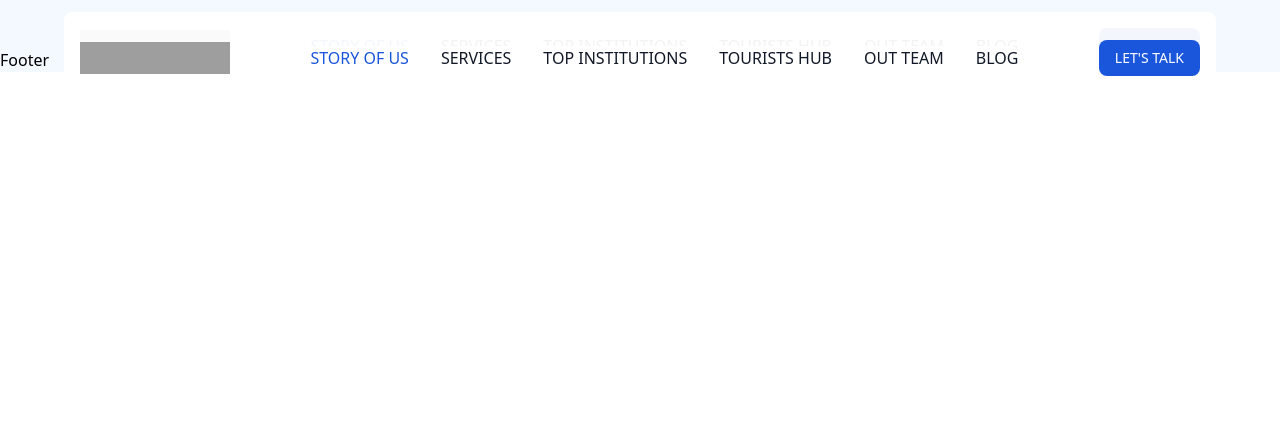
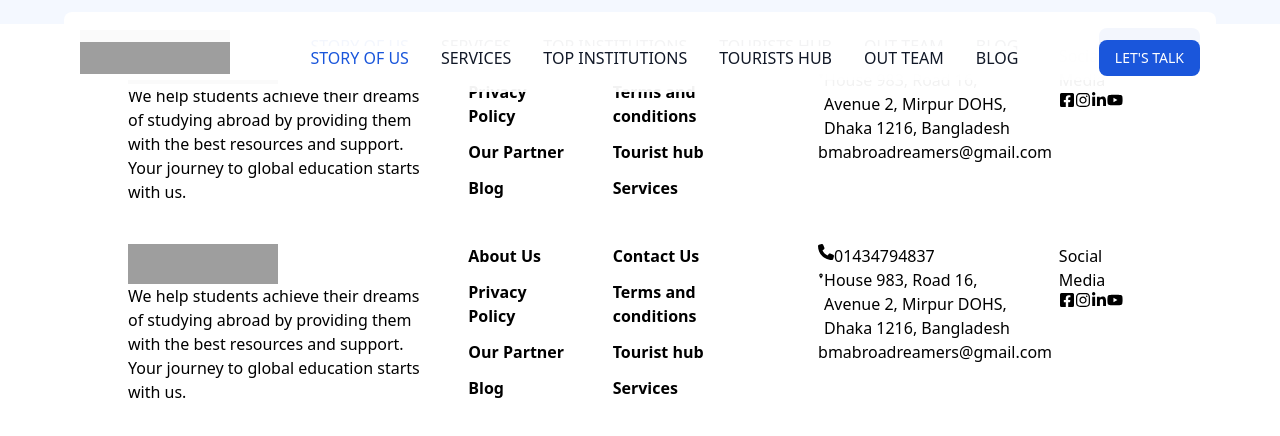
Before and after one commit to MohammadSheakh/BM-Abroad-Dreams_NextJs_edistys_task, a Next.js app: page /layout in a window 1280 px wide. Shown: the top 436 px of the page. Built offline with nearby package versions, Linux system fonts and the light colour scheme; grey boxes are pictures that could not be loaded.

Commit message:
working on footer section

```diff
--- a/src/component/common/Layout/Footer.js
+++ b/src/component/common/Layout/Footer.js
@@ -1,8 +1,86 @@
 // rfce
+import Image from "next/image";
+import Link from "next/link";
 import React from "react";
+import { FaPhone } from "react-icons/fa6";
+import { MdPlace } from "react-icons/md";
+import { IoMdMail } from "react-icons/io";
+import { FaFacebookSquare } from "react-icons/fa";
+import { FaInstagram } from "react-icons/fa";
+import { FaYoutube } from "react-icons/fa";
+import { FaLinkedinIn } from "react-icons/fa6";
 
 function Footer() {
-    return <div>Footer</div>;
+    return (
+        <>
+            <div className="flex justify-center px-[10%] gap-9 bg-white p-5">
+                <div className="w-[30%]">
+                    {/* icon and description */}
+                    <Image
+                        src="https://cdn.sanity.io/images/s37229yn/production/576084e1b9545990e38bc6ccee63646f2b0b0742-756x276.png?w=320&auto=format"
+                        width={150}
+                        height={100}
+                        className="h-10 "
+                        alt="Flowbite Logo"
+                    />
+                    <div>
+                        <p>
+                            We help students achieve their dreams of studying
+                            abroad by providing them with the best resources and
+                            support. Your journey to global education starts
+                            with us.
+                        </p>
+                    </div>
+                </div>
+                <div className="flex flex-col gap-3 font-semibold">
+                    {/* links */}
+                    <Link href="/">About Us</Link>
+                    <Link href="/">Privacy Policy</Link>
+                    <Link href="/">Our Partner</Link>
+                    <Link href="/">Blog</Link>
+                </div>
+                <div className="flex flex-col gap-3 font-semibold">
+                    {/* links */}
+                    <Link href="/">Contact Us</Link>
+                    <Link href="/">Terms and conditions</Link>
+                    <Link href="/">Tourist hub</Link>
+                    <Link href="/">Services</Link>
+                </div>
+                <div className="w-[20%]">
+                    {/* phone no. and contacts and email */}
+                    <div className="flex">
+                        <FaPhone />
+                        <h1>01434794837</h1>
+                    </div>
+
+                    <div className="flex">
+                        <MdPlace />
+                        <h1>
+                            House 983, Road 16, Avenue 2, Mirpur DOHS, Dhaka
+                            1216, Bangladesh
+                        </h1>
+                    </div>
+                    <div className="flex">
+                        <IoMdMail />
+                        <h1>bmabroadreamers@gmail.com</h1>
+                    </div>
+                </div>
+                <div>
+                    {/* social media links  */}
+                    <h1>Social Media</h1>
+                    <div className="flex">
+                        <FaFacebookSquare />
+
+                        <FaInstagram />
+
+                        <FaLinkedinIn />
+
+                        <FaYoutube />
+                    </div>
+                </div>
+            </div>
+        </>
+    );
 }
 
 export default Footer;
--- a/src/component/home/Blogs/Blog.js
+++ b/src/component/home/Blogs/Blog.js
@@ -1,12 +1,39 @@
+import Image from "next/image";
 import React from "react";
+import { MdDateRange } from "react-icons/md";
 
 function Blog({ blogData }) {
     return (
         <>
             <div className=" embla__slide w-[300px] h-[406px] ">
                 {/* text-wrap */}
-                <div className=" w-[300px] h-[406px] border-2">
-                    <h1 className="">{blogData.title}</h1>
+                <div className=" w-[300px] h-[406px]">
+                    {/* <h1 className="">{blogData.title}</h1> */}
+
+                    <div>
+                        {/* img section  */}
+                        <Image
+                            src={blogData?.image}
+                            width={374} // Native image width
+                            height={500} // Native image height
+                            className="h-[100%] w-[100%] rounded-xl" //mt-[10px] ml-[100px] mx-auto
+                            alt="Flowbite Logo"
+                        />
+                    </div>
+                    <div className="flex relative mt-5">
+                        {/* date section */}
+                        <MdDateRange className="text-gray-500" />
+                        <h1 className="text-gray-500 absolute top-[-1px] left-[20px] text-sm ">
+                            {blogData?.date}
+                        </h1>
+                    </div>
+
+                    <div>
+                        {/* title section  */}
+                        <h1 className="text-black mt-4  text-2xl font-semibold ">
+                            {blogData?.title}
+                        </h1>
+                    </div>
                 </div>
             </div>
         </>
--- a/src/component/home/Blogs/BlogCarousel.js
+++ b/src/component/home/Blogs/BlogCarousel.js
@@ -45,7 +45,7 @@ function BlogCarousel() {
                 {/* //🔴 */}
                 {/* w-screen */}
 
-                <div className="overflow-hidden  flex border-none bg-white rounded-xl">
+                <div className="overflow-hidden  flex border-none  rounded-xl">
                     {/* max-w-lg */}{" "}
                     <div className="embla__viewport" ref={emblaRef}>
                         {" "}
--- a/src/pages/index.js
+++ b/src/pages/index.js
@@ -100,10 +100,9 @@ export default function Home() {
                 <StartYourJourney />
                 {/* ------------------------------------- Success Section --------------- End ----  */}
                 {/* ------------------------------------- Blog Section --------------- Start ----  */}
-                <div className=" ">
-                    {/* flex justify-center mt-0  */}
-                    <div className="flex gap-5  mt-10">
-                        {/* mx-28 */}
+
+                <div className="w-[100%] ">
+                    {/* mx-28  flex mt-10 gap-5  */}
                     <div>
                         <TitleComponent
                             title="BLOGS"
@@ -115,7 +114,7 @@ export default function Home() {
                         </div>
                     </div>
                 </div>
-                </div>
+
                 {/* ------------------------------------- Blog Section --------------- End ----  */}
             </div>
         </>
```
Lines whose indentation alone changed are shown as unchanged.
